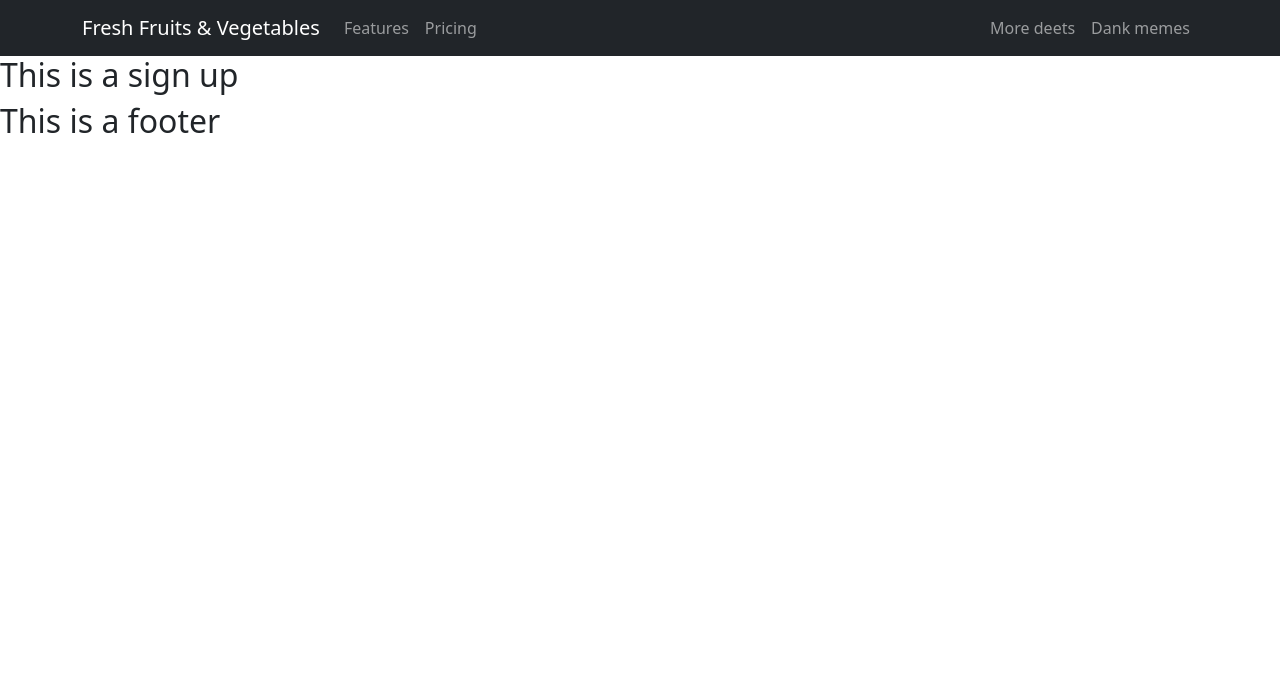
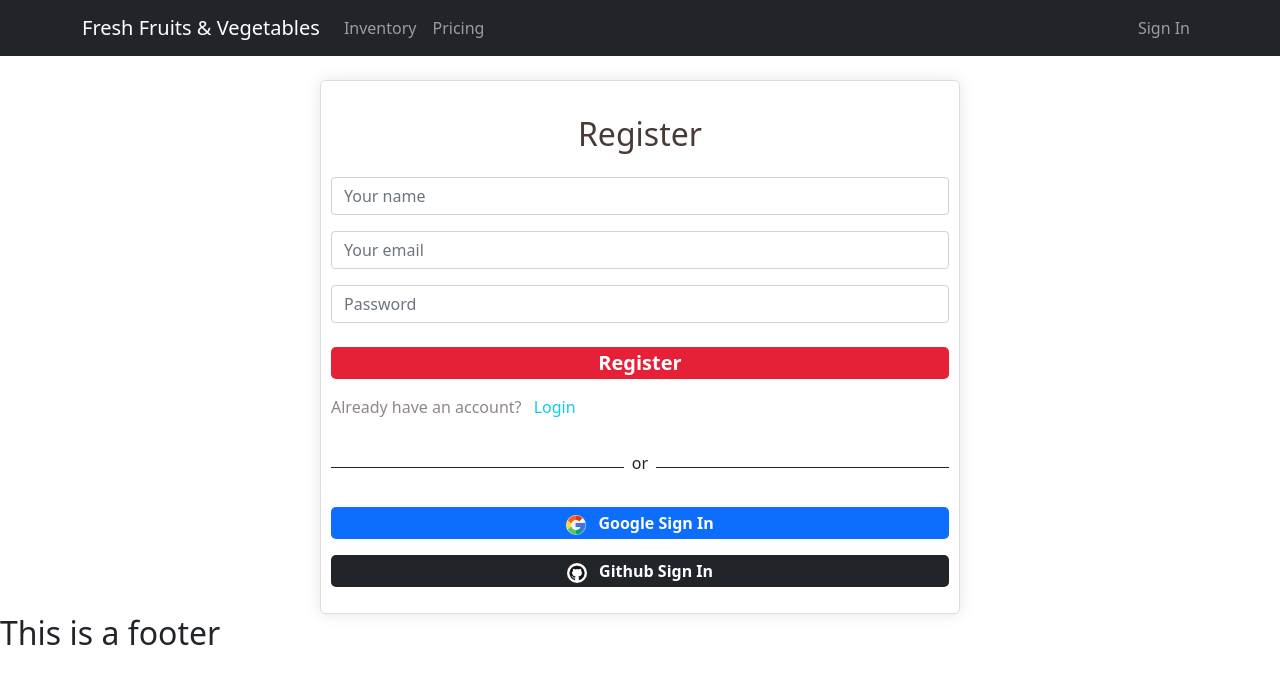
Before and after one commit to Arif6474/fresh-fruits-vegetable-client, a React (Create React App) app: page /register in a window 1280 px wide. Shown: the top 684 px of the page. Built offline with nearby package versions, Linux system fonts and the light colour scheme.

Commit message:
added login form

```diff
--- a/src/App.js
+++ b/src/App.js
@@ -6,6 +6,7 @@ import Blogs from './components/Blogs/Blogs';
 import Footer from './components/Footer/Footer';
 import Header from './components/Header/Header';
 import Home from './components/Home/Home';
+import Inventory from './components/Inventory/Inventory';
 import SignIn from './components/Login/SignIn/SignIn';
 import SignUp from './components/Login/SignUp/SignUp';
 import NotFound from './components/NotFound/NotFound';
@@ -21,7 +22,7 @@ function App() {
          <Route path="/login" element={<SignIn></SignIn>}></Route>
          <Route path="/register" element={<SignUp></SignUp>}></Route>
          <Route path="/blogs" element={<Blogs></Blogs>}></Route>
-         <Route path="/home" element={<Home></Home>}></Route>
+         <Route path="/inventory" element={<Inventory></Inventory>}></Route>
          <Route path="/home" element={<Home></Home>}></Route>
          <Route path="/home" element={<Home></Home>}></Route>
          <Route path="*" element={<NotFound></NotFound>}></Route>
--- a/src/components/Header/Header.js
+++ b/src/components/Header/Header.js
@@ -10,15 +10,13 @@ const Header = () => {
         <Navbar.Toggle aria-controls="responsive-navbar-nav" />
         <Navbar.Collapse id="responsive-navbar-nav">
           <Nav className="me-auto">
-            <Nav.Link href="#features">Features</Nav.Link>
+            <Nav.Link as={Link} to="/inventory">Inventory</Nav.Link>
             <Nav.Link href="#pricing">Pricing</Nav.Link>
 
           </Nav>
           <Nav>
-            <Nav.Link href="#deets">More deets</Nav.Link>
-            <Nav.Link eventKey={2} href="#memes">
-              Dank memes
-            </Nav.Link>
+            <Nav.Link as={Link} to="/login">Sign In</Nav.Link>
+
           </Nav>
         </Navbar.Collapse>
         </Container>
--- a/src/components/Home/Home.js
+++ b/src/components/Home/Home.js
@@ -5,6 +5,7 @@ const Home = () => {
     return (
         <div>
            <Banner></Banner>
+
         </div>
     );
 };
--- /dev/null
+++ b/src/components/Inventory/Inventory.js
@@ -0,0 +1,79 @@
+import React from 'react';
+
+const Inventory = () => {
+    const inventory = [
+        {
+          "price": "$15.90",
+          "image": "http://placehold.it/32x32",
+          "quantity": 135,
+          "name": "Nichole Sparks",
+          "supplier": "Lucas Witt",
+          "description": "Do eu eiusmod ipsum et reprehenderit dolor proident reprehenderit deserunt Lorem. Dolor veniam tempor cillum labore incididunt cillum dolore aliqua proident. Magna fugiat aute laboris excepteur tempor consequat aute consectetur id proident. Laboris fugiat voluptate veniam sit aliqua. Eiusmod nisi cupidatat dolore ut.\r\n"
+        },
+        {
+          "price": "$26.86",
+          "image": "http://placehold.it/32x32",
+          "quantity": 122,
+          "name": "Gale Cotton",
+          "supplier": "Stein Hill",
+          "description": "Proident deserunt enim nostrud fugiat. Et qui veniam ea sit sunt. Consequat culpa labore deserunt duis eiusmod qui eiusmod ut cupidatat. Duis ipsum commodo eu cillum excepteur id non culpa culpa do proident laboris. Deserunt laborum consequat amet do nisi deserunt proident adipisicing. Ipsum sint consectetur pariatur veniam incididunt anim nulla ea anim sunt cupidatat esse. Ea cillum labore deserunt ipsum eu anim cillum irure aute aliquip consequat voluptate laborum veniam.\r\n"
+        },
+        {
+          "price": "$34.65",
+          "image": "http://placehold.it/32x32",
+          "quantity": 143,
+          "name": "Barbara Jefferson",
+          "supplier": "Patricia Oneill",
+          "description": "Nisi ea nisi reprehenderit deserunt culpa labore aliqua quis eiusmod occaecat aliqua ipsum. Labore consequat qui duis aliquip elit labore velit et veniam ipsum voluptate. Occaecat labore cupidatat irure cupidatat reprehenderit eu deserunt consectetur adipisicing labore enim sunt. Quis eu eiusmod incididunt exercitation velit nisi consequat consequat quis. Exercitation anim ea pariatur excepteur proident aliquip dolore enim est.\r\n"
+        },
+        {
+          "price": "$41.26",
+          "image": "http://placehold.it/32x32",
+          "quantity": 128,
+          "name": "Patton Cote",
+          "supplier": "Cash Willis",
+          "description": "Pariatur anim adipisicing sunt cupidatat minim est sint quis. Officia exercitation eu nisi in culpa officia eiusmod incididunt. Velit quis mollit esse voluptate minim minim amet in consectetur magna. Nostrud officia eu veniam sit consectetur minim duis veniam fugiat voluptate irure dolore et.\r\n"
+        },
+        {
+          "price": "$42.71",
+          "image": "http://placehold.it/32x32",
+          "quantity": 129,
+          "name": "Hatfield Conway",
+          "supplier": "Lorna Wagner",
+          "description": "Incididunt ea fugiat aliqua culpa adipisicing incididunt in ut esse eu pariatur. Irure nulla nostrud et in elit aliquip est minim duis Lorem consectetur minim sint. Quis duis mollit esse aliqua voluptate sunt deserunt sint reprehenderit culpa ea commodo. Aliqua labore minim nisi fugiat non nostrud ex veniam occaecat ea aute laboris.\r\n"
+        },
+        {
+          "price": "$29.21",
+          "image": "http://placehold.it/32x32",
+          "quantity": 125,
+          "name": "Myrna Mcmahon",
+          "supplier": "Workman Decker",
+          "description": "Aute magna quis ex adipisicing culpa et minim minim sint cupidatat aliqua culpa nostrud ad. Occaecat eu magna irure ut. In voluptate ex incididunt ullamco. Officia fugiat excepteur dolor cillum voluptate. Nisi eu nulla cillum dolor dolor proident aliqua laborum enim voluptate. Nulla id eu anim dolor aute nisi veniam id fugiat cupidatat exercitation laborum. Magna et aute velit veniam tempor.\r\n"
+        },
+        {
+          "price": "$37.74",
+          "image": "http://placehold.it/32x32",
+          "quantity": 126,
+          "name": "Kent Gillespie",
+          "supplier": "Jana Page",
+          "description": "Pariatur occaecat incididunt voluptate reprehenderit irure labore ad nostrud voluptate est esse. Cupidatat ad elit in mollit deserunt fugiat qui. Ut commodo ullamco dolor consectetur dolore qui sit veniam non. Ad eu Lorem elit ipsum voluptate Lorem fugiat sunt consequat ut velit nisi.\r\n"
+        },
+        {
+          "price": "$23.20",
+          "image": "http://placehold.it/32x32",
+          "quantity": 157,
+          "name": "Terri Salas",
+          "supplier": "Jewell Jenkins",
+          "description": "Labore consequat est reprehenderit laborum in fugiat esse tempor sunt. Qui commodo nostrud est id ad cupidatat et cupidatat. Qui dolor consectetur sint id magna aute eiusmod consectetur sit irure enim enim.\r\n"
+        }
+      ]
+    return (
+
+        <div>
+            <h2>This is a new inventory</h2>
+
+        </div>
+    );
+};
+
+export default Inventory;
--- a/src/components/Login/SignIn/SignIn.css
+++ b/src/components/Login/SignIn/SignIn.css
@@ -0,0 +1,31 @@
+.login-form{
+    padding: 10px;
+    border: 1px solid rgb(222, 220, 220);
+    border-radius: 5px;
+    box-shadow: 0 0 15px rgba(0, 0, 0, 0.1);
+}
+
+.new-user{
+    color: rgb(143, 134, 134);
+
+}
+
+.title{
+    color: rgb(29, 9, 4);
+    font-weight: 500;
+    opacity: .8;
+}
+
+.login-btn{
+    background-color: rgb(230, 32, 55);
+    border-radius: 5px;
+    font-size: 20px;
+    font-weight: 600;
+    color: white;
+    border: none;
+}
+
+.login-btn:hover{
+    background-color: rgb(227, 5, 31);
+
+}
--- a/src/components/Login/SignIn/SignIn.js
+++ b/src/components/Login/SignIn/SignIn.js
@@ -1,11 +1,42 @@
-import React from 'react';
+import React from "react";
+import { Form } from "react-bootstrap";
+import { useNavigate } from "react-router-dom";
+import SocialLogin from "../../SocialLogin/SocialLogin";
+import "./SignIn.css";
 
 const SignIn = () => {
-    return (
-        <div>
-            <h1>This is a sign in</h1>
-        </div>
-    );
+  const navigate = useNavigate()
+  const navigateSignUp = () => {
+    navigate('/register')
+  }
+  return (
+    <div className=" w-50 mx-auto mt-4 login-form">
+      <h2 className="text-center mx-auto title my-4">Login</h2>
+      <Form>
+        <Form.Group className="mb-3" controlId="formBasicEmail">
+          <Form.Control type="email" placeholder="Enter email" />
+        </Form.Group>
+        <Form.Group className="mb-3" controlId="formBasicPassword">
+          <Form.Control type="password" placeholder="Password" />
+        </Form.Group>
+
+        <button className="  w-100 my-2 login-btn" type="submit">
+         Login
+        </button>
+      </Form>
+      <div className="mt-2">
+        <p className="new-user">
+          New to Fresh Fruits & Vegetables?
+          <span onClick={navigateSignUp} className="text-info ps-2">Open an account</span>
+        </p>
+        <p className="new-user">
+          Are you forget password?
+          <span className="text-info ps-2">Reset password</span>
+        </p>
+      </div>
+      <SocialLogin></SocialLogin>
+    </div>
+  );
 };
 
 export default SignIn;
--- a/src/components/Login/SignUp/SignUp.js
+++ b/src/components/Login/SignUp/SignUp.js
@@ -1,10 +1,41 @@
 import React from 'react';
+import { Form } from 'react-bootstrap';
+import { useNavigate } from 'react-router-dom';
+import SocialLogin from '../../SocialLogin/SocialLogin';
 
 const SignUp = () => {
+    const navigate = useNavigate()
+
+    const navigateSignIn= () => {
+        navigate('/login')
+    }
     return (
-        <div>
-            <h2>This is a sign up</h2>
+        <div className=" w-50 mx-auto mt-4 login-form">
+        <h2 className="text-center mx-auto title my-4">Register</h2>
+        <Form>
+          <Form.Group className="mb-3" controlId="formBasicEmail">
+            <Form.Control type="text" placeholder="Your name" />
+          </Form.Group>
+          <Form.Group className="mb-3" controlId="formBasicEmail">
+            <Form.Control type="email" placeholder="Your email" />
+          </Form.Group>
+          <Form.Group className="mb-3" controlId="formBasicPassword">
+            <Form.Control type="password" placeholder="Password" />
+          </Form.Group>
+
+          <button className="  w-100 my-2 login-btn" type="submit">
+             Register
+          </button>
+        </Form>
+        <div className="mt-2">
+
+          <p className="new-user">
+            Already have an account?
+            <span onClick={navigateSignIn} className="text-info ps-2"> Login</span>
+          </p>
         </div>
+        <SocialLogin></SocialLogin>
+      </div>
     );
 };
 
--- /dev/null
+++ b/src/components/SocialLogin/SocialLogin.css
@@ -0,0 +1,7 @@
+.social-btn{
+    border-radius: 5px;
+    color: white;
+    font-size: 16px;
+    font-weight: 600;
+    border: none;
+}
--- /dev/null
+++ b/src/components/SocialLogin/SocialLogin.js
@@ -0,0 +1,24 @@
+import React from 'react';
+import './SocialLogin.css'
+import google from '../../../src/images/google.png'
+import github from '../../../src/images/github.png'
+
+const SocialLogin = () => {
+    return (
+        <div>
+            <div className="d-flex align-items-center">
+                <div style = {{height: '1px'}} className="w-50 bg-dark"></div>
+                <p className="mt-2 p-2">or</p>
+                <div style = {{height: '1px'}} className="w-50 bg-dark"></div>
+            </div>
+            <div className="mt-2">
+                <button className="social-btn btn-primary p-1 w-100"><img style={{height: '20px'}} className="rounded-circle me-2" src={google} alt="" /> Google Sign In</button>
+            </div>
+            <div className="my-3">
+                <button className="social-btn btn-dark p-1 w-100"><img style={{height: '20px'}}  className="rounded-circle me-2"  src={github} alt="" /> Github Sign In</button>
+            </div>
+        </div>
+    );
+};
+
+export default SocialLogin;
```
Also changed, not shown: src/components/Inventory/Inventory.css (added), src/images/github.png (added), src/images/google.png (added).
